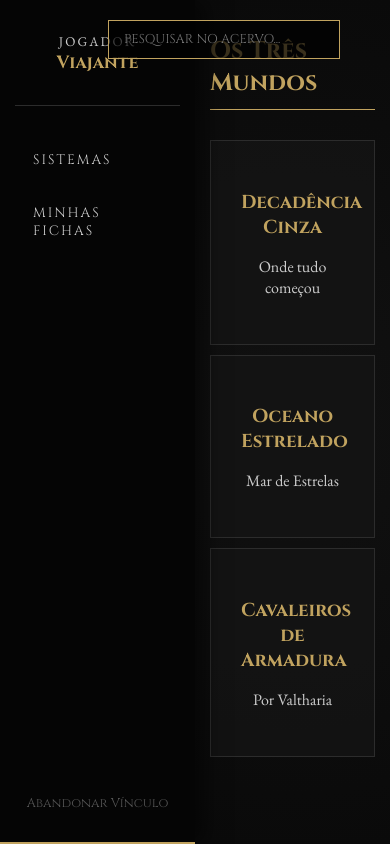
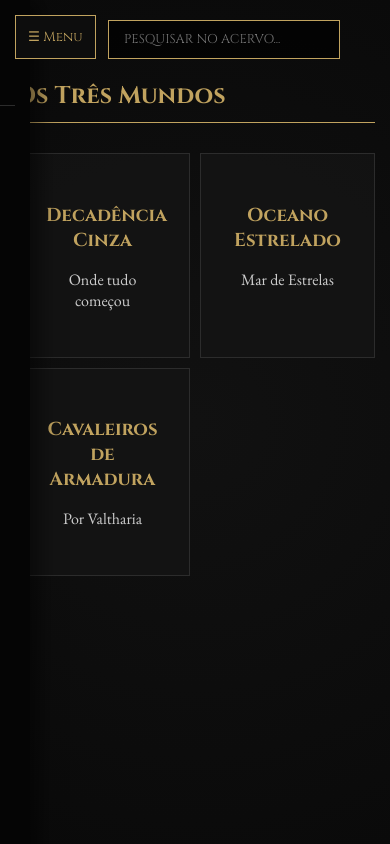
Before and after one commit to tocolli/VK-studio, a plain HTML site: page rpgs-app/frontend/dashboard.html in a window 390 px wide. Drawn offline with nearby package versions, Linux system fonts and the light colour scheme.

Commit message:
ajuste de menu

```diff
--- a/rpgs-app/frontend/css/global.css
+++ b/rpgs-app/frontend/css/global.css
@@ -30,3 +30,40 @@
     /* Botões grandes para facilitar o toque */
     button, .nav-item { padding: 12px !important; min-height: 44px; }
 }
+
+/* Estilo do Botão */
+.mobile-menu-btn {
+    display: none; /* Escondido no PC */
+    position: fixed;
+    top: 15px;
+    left: 15px;
+    z-index: 999;
+    background: #0d0d0d;
+    border: 1px solid #c1a35f;
+    color: #c1a35f;
+    padding: 8px 12px;
+    font-family: 'Cinzel', serif;
+}
+
+@media (max-width: 768px) {
+    .mobile-menu-btn { display: block; } /* Aparece no celular */
+
+    aside {
+        position: fixed !important;
+        left: -280px; /* Joga o menu para fora da tela */
+        transition: 0.3s;
+        height: 100vh !important;
+        width: 280px !important;
+        z-index: 998;
+    }
+
+    /* Classe que o JS vai adicionar para mostrar o menu */
+    aside.menu-aberto {
+        left: 0 !important;
+        box-shadow: 10px 0 50px rgba(0,0,0,0.9);
+    }
+
+    main {
+        padding-top: 60px !important; /* Abre espaço para o botão no topo */
+    }
+}
--- a/rpgs-app/frontend/dashboard.html
+++ b/rpgs-app/frontend/dashboard.html
@@ -240,6 +240,8 @@
     </style>
 </head>
 <body>
+
+    <button id="menu-toggle" class="mobile-menu-btn" onclick="toggleMenu()">☰ Menu</button>
 
     <aside>
         <div class="user-profile">
@@ -597,6 +599,18 @@
         }
         verificarCargoAdm();
         mostrarSecao('sistemas');
+
+        function toggleMenu() {
+    const menu = document.querySelector('aside');
+    menu.classList.toggle('menu-aberto');
+}
+
+// Opcional: Fechar o menu automaticamente ao clicar em uma opção
+document.querySelectorAll('nav li').forEach(item => {
+    item.addEventListener('click', () => {
+        if (window.innerWidth <= 768) toggleMenu();
+    });
+});
     </script>
 </body>
 </html>
```
